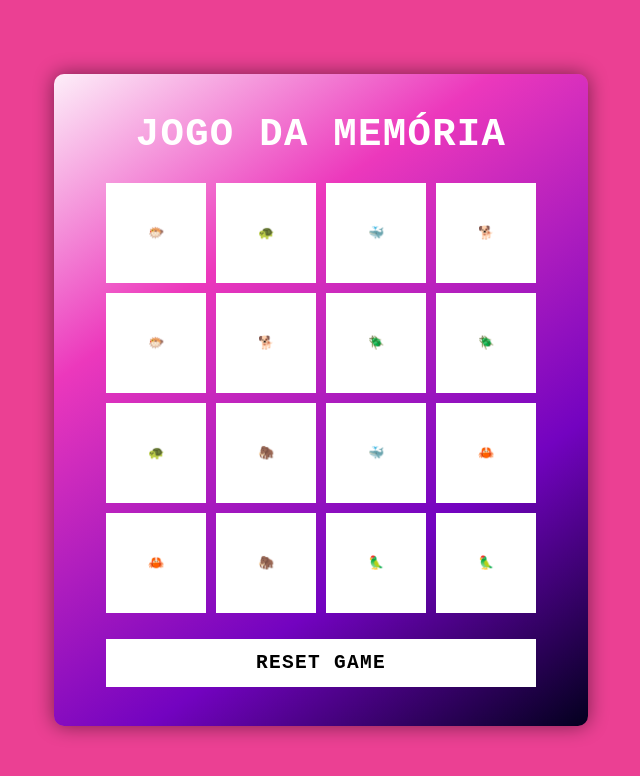
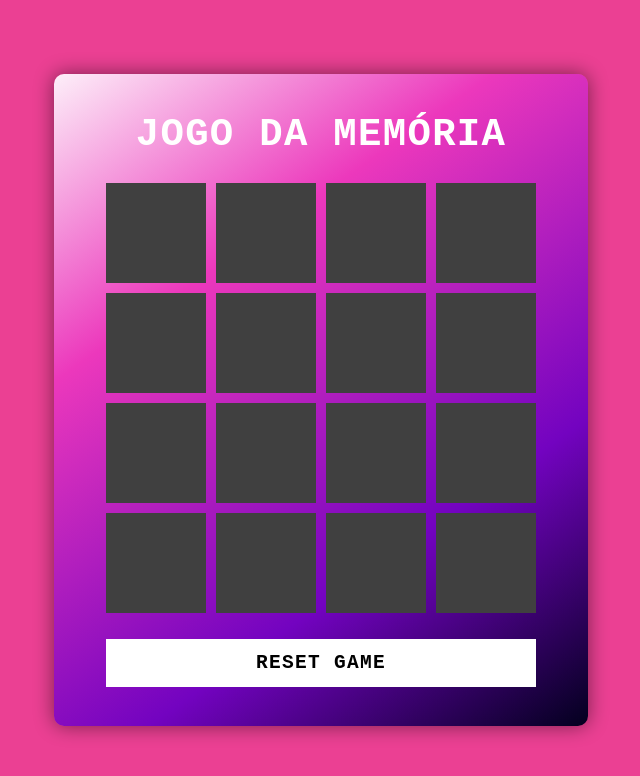
Before and after one commit to matheushg94/bootcamp-dio-proj-2, a plain HTML site: page index.html in a window 1280 px wide. Shown: the whole page, without its empty margins (319-959 px from the left). Drawn offline with Linux system fonts and the light colour scheme.

Commit message:
update main.css

```diff
--- a/src/styles/main.css
+++ b/src/styles/main.css
@@ -6,6 +6,8 @@ body {
     align-items: center;
     height: 100vh;
     background: var(--pink);
+    /* user-select: none; impede que o usuário faça a seleção, com o cursor, de elementos textuais da página, nesse caso, os emojis */
+    user-select: none;
 }
 
 .container {
@@ -64,4 +66,27 @@ h2 {
     justify-content: center;
     align-items: center;
     background-color: #fff;
+    font-size: 4rem;
+    transform: rotateY(180deg);
+    transition: .25s;
 }
+
+.card::after {
+    content: "";
+    position: absolute;
+    inset: 0;
+    background: #404040;
+    transform: rotateY(0deg);
+    transition: .25s;
+    backface-visibility: hidden;
+}
+
+.card.openCard,
+.card.matchedCard {
+    transform: rotateY(0deg);
+}
+
+.card.openCard::after,
+.card.matchedCard::after {
+    transform: rotateY(180deg);
+}
```
